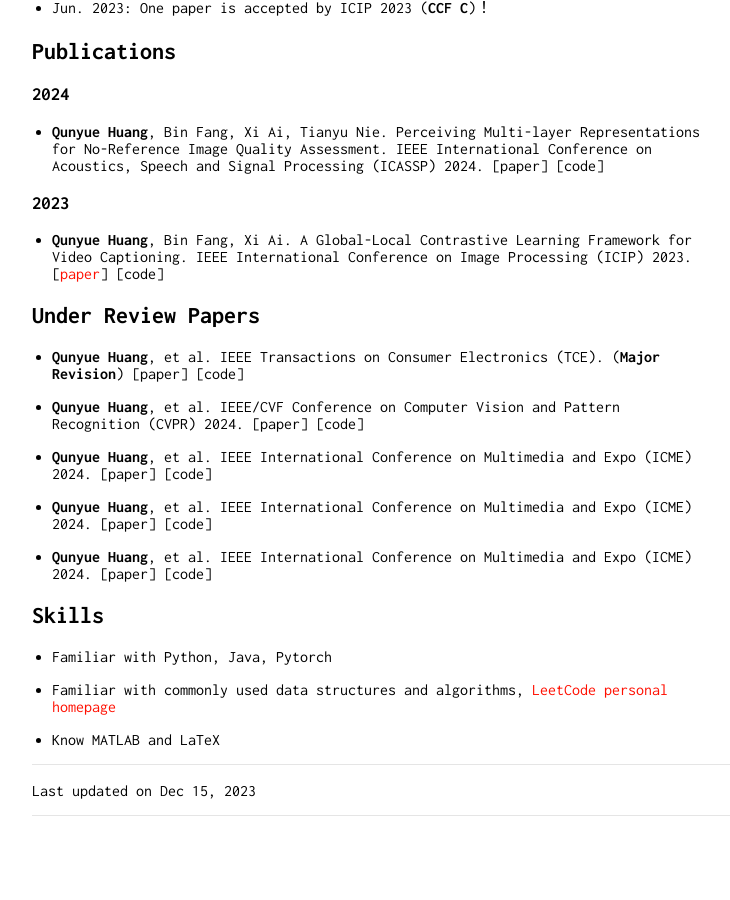
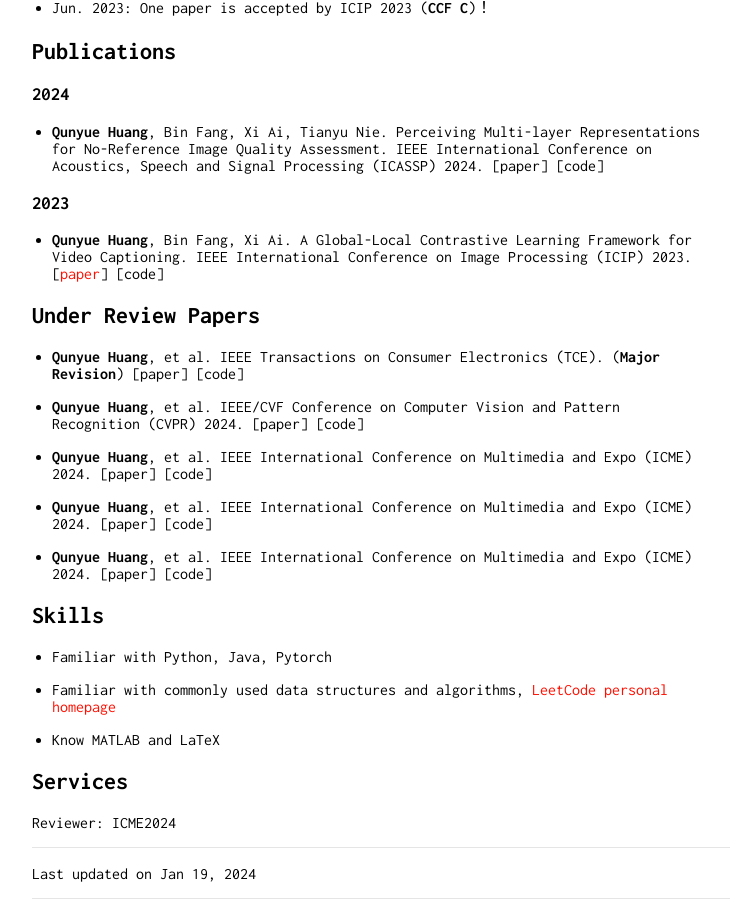
Before and after one commit to qunyuehuang/qunyuehuang.github.io, a Jekyll site: the page built from index.md, in a window 1280 px wide and 900 px high, scrolled down 682 px. Shown: the whole window, without its empty margins (258-988 px from the left). Built offline with Jekyll 4.4.1, drawn with Linux system fonts in a browser that asks for light colours; our own code applies the rules of GitHub Pages for plain Markdown files; before the commit the page ends 1499 px from its top, so only the background shows below that.

Commit message:
Update index.md

```diff
--- a/index.md
+++ b/index.md
@@ -55,10 +55,14 @@ Image quality Assessment (IQA), Video Captioning (VC)
 
 * Know  MATLAB and LaTeX
 
+## Services
+
+Reviewer: ICME2024
+
 ---
 
 
-Last updated on Dec 15, 2023
+Last updated on Jan 19, 2024
 
 
 ---
```
